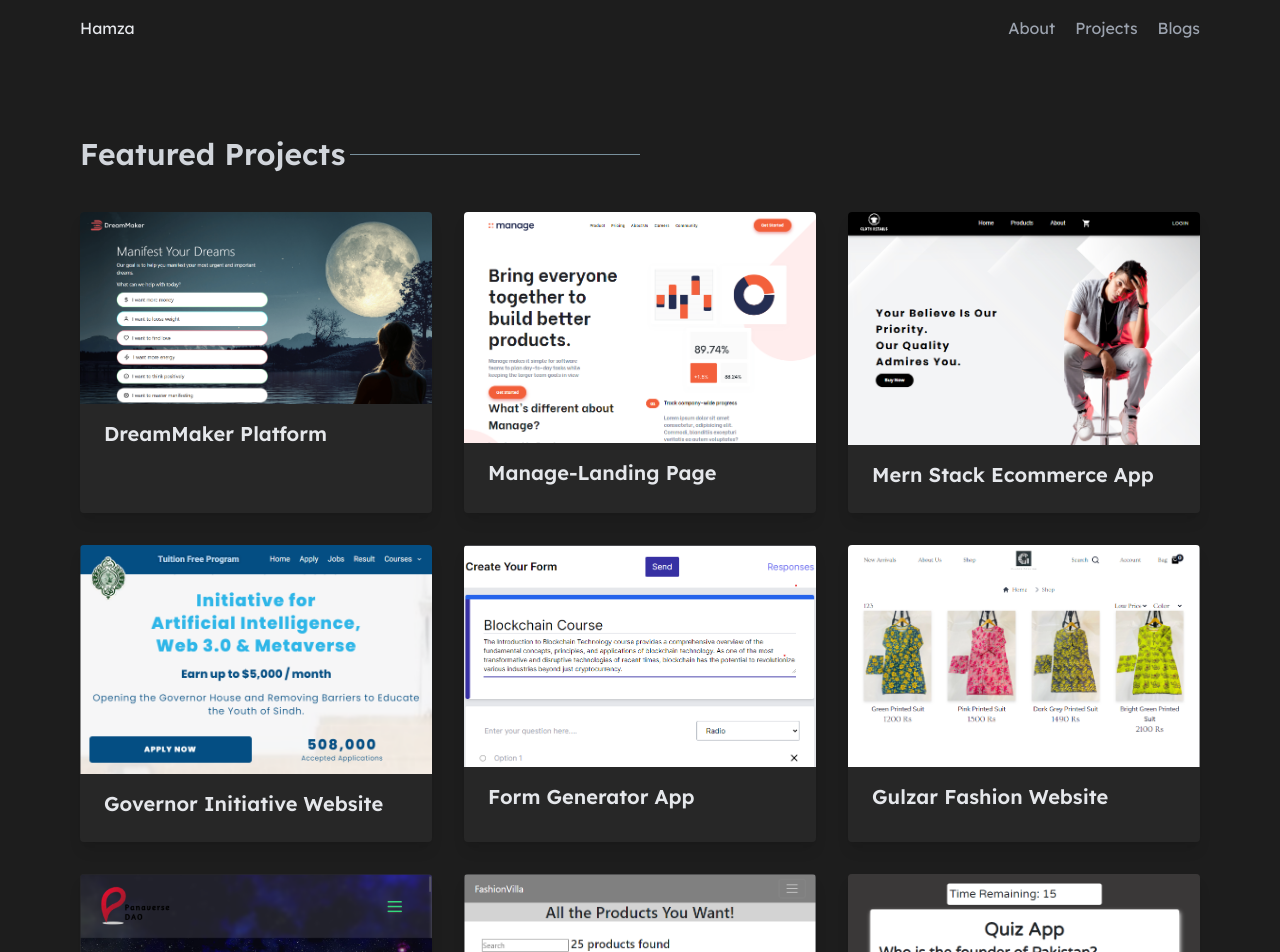
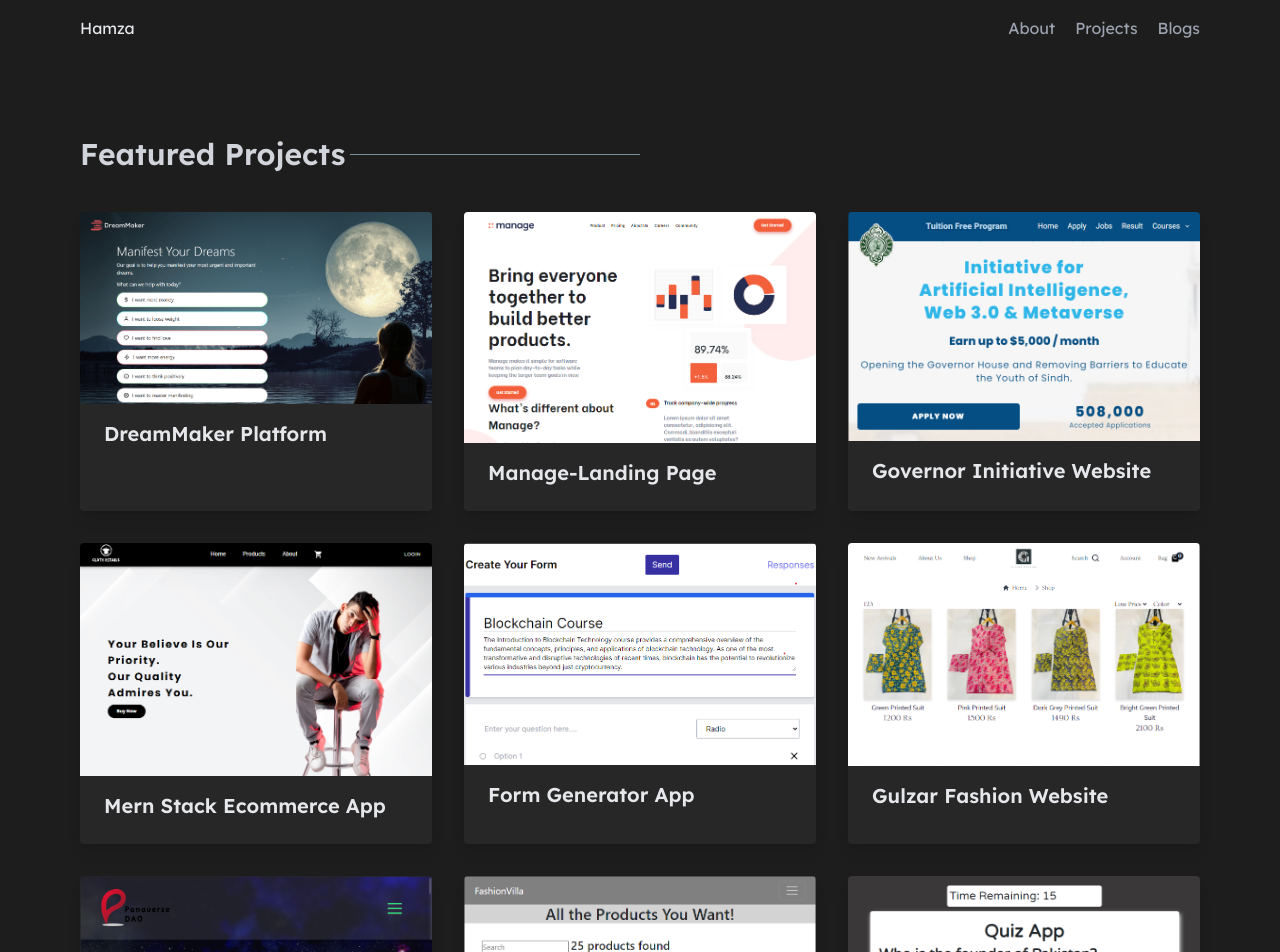
Before and after one commit to hamzaadil56/Portfolio, a Next.js app: page /projects in a window 1280 px wide. Shown: the top 952 px of the page. Built offline with nearby package versions, Linux system fonts and the light colour scheme.

Commit message:
fixed dreammaker link

```diff
--- a/data.ts
+++ b/data.ts
@@ -36,7 +36,7 @@ export const projects = [
 			"Successfully delivered this project to the client in which a platform was developed where users can enroll in different courses related to lifestyle and business. Integrated Stripe and Paypal gateway system for smooth checkout process. Collaborated with another developer to work like a team delivering multiple features at a time. ",
 		technologies: ["Next.js", "Node.js", "MongoDB", "Express.js"],
 		githubLink: "https://github.com/hamzaadil56/Manage-Landing-page",
-		websiteURL: "https://manage-landing-page56.netlify.app/",
+		websiteURL: "https://platform.dreammakerr.com/",
 	},
 	{
 		image: ProjectImage,
@@ -46,6 +46,15 @@ export const projects = [
 		technologies: ["HTML", "CSS", "JavaScript"],
 		githubLink: "https://github.com/hamzaadil56/Manage-Landing-page",
 		websiteURL: "https://manage-landing-page56.netlify.app/",
+	},
+	{
+		image: Governor,
+		title: "Governor Initiative Website",
+		description:
+			"Collaborated with experienced software developers and demonstrated strong problem-solving skills by integrating the Next.js framework and PostgreSQL database, resulting in enhanced website functionality for the Governor Sindh Initiative and driving a notable 30% increase in user engagement.",
+		technologies: ["Next.js", "Tailwind CSS", "PostgreSQL", "Drizzle ORM"],
+		githubLink: "https://github.com/hamzaadil56/",
+		websiteURL: "https://www.governorsindh.com/",
 	},
 	{
 		image: MERNImage,
@@ -66,15 +75,6 @@ export const projects = [
 			"https://www.youtube.com/watch?v=TRYKiFZm4H4&feature=youtu.be",
 	},
 
-	{
-		image: Governor,
-		title: "Governor Initiative Website",
-		description:
-			"Collaborated with experienced software developers and demonstrated strong problem-solving skills by integrating the Next.js framework and PostgreSQL database, resulting in enhanced website functionality for the Governor Sindh Initiative and driving a notable 30% increase in user engagement.",
-		technologies: ["Next.js", "Tailwind CSS", "PostgreSQL", "Drizzle ORM"],
-		githubLink: "https://github.com/hamzaadil56/",
-		websiteURL: "https://www.governorsindh.com/",
-	},
 	{
 		image: FormGenerator,
 		title: "Form Generator App",
```
